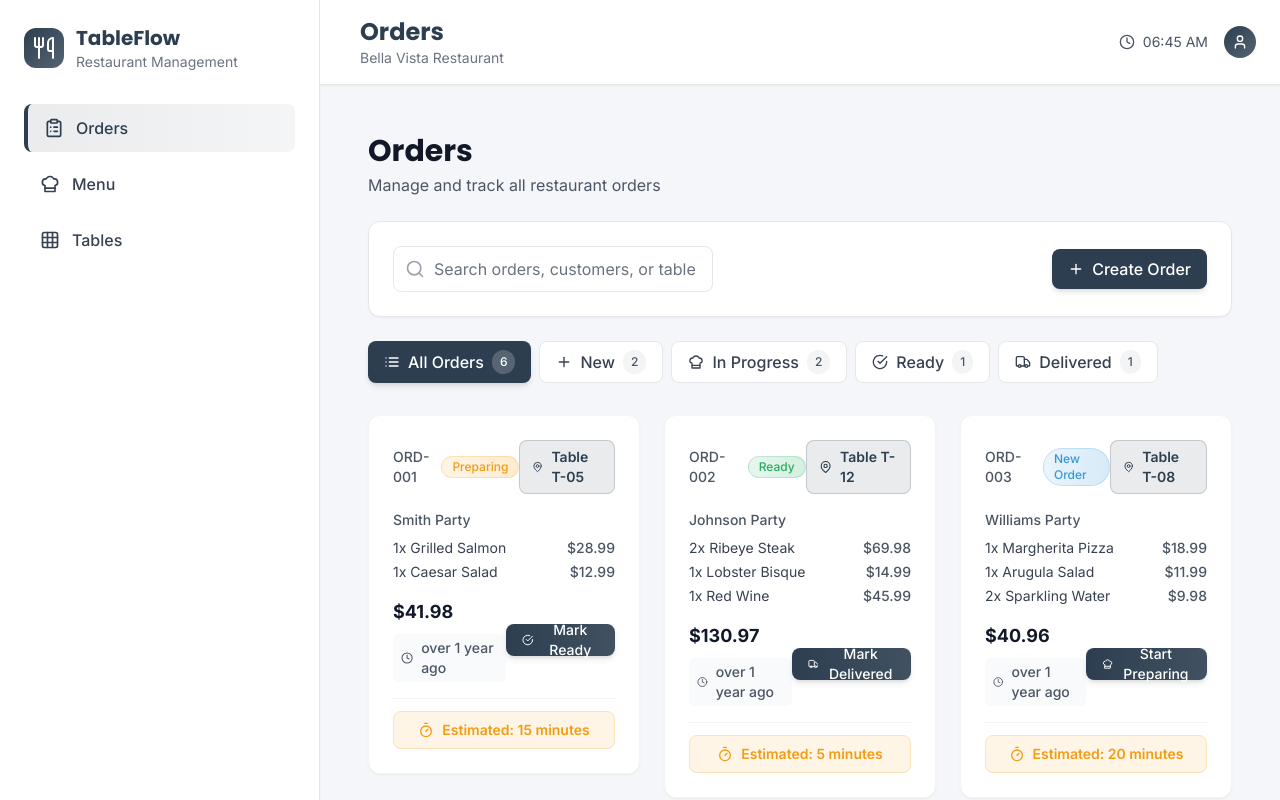
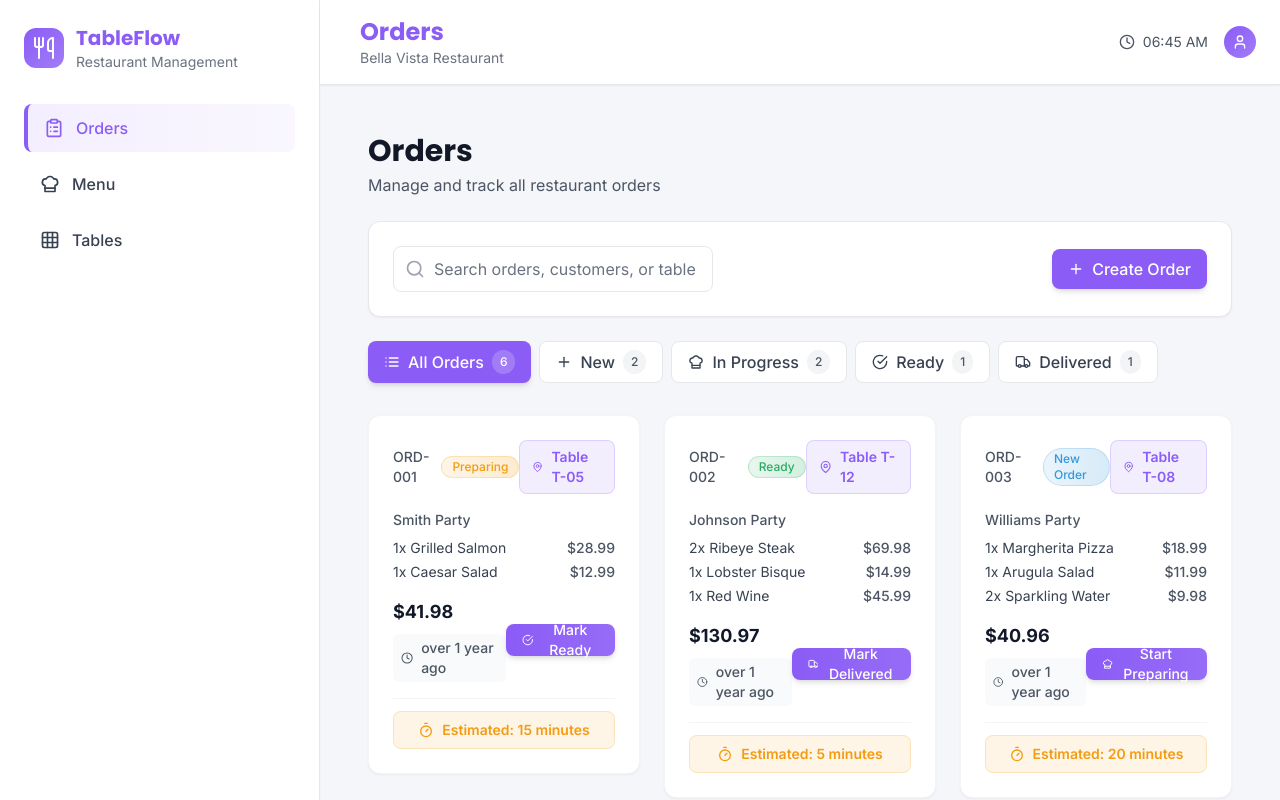
Before and after one commit to apper-canvas/tableflow-cosmos, a React (Vite) app: page /orders in a window 1280 px wide. Shown: the top 800 px of the page. Built offline with nearby package versions, Linux system fonts and the light colour scheme.

Commit message:
Change theme color from dark blue to modern purple (#8B5CF6)

```diff
--- a/src/App.jsx
+++ b/src/App.jsx
@@ -27,11 +27,10 @@ function App() {
           closeOnClick
           rtl={false}
           pauseOnFocusLoss
-          draggable
-          pauseOnHover
-          theme="light"
-          toastClassName="shadow-lg"
-          style={{ zIndex: 9999 }}
+/>
+        <ToastContainer
+          position="top-right"
+          autoClose={3000}
         />
       </div>
     </Router>
--- a/tailwind.config.js
+++ b/tailwind.config.js
@@ -5,9 +5,9 @@ export default {
     "./src/**/*.{js,ts,jsx,tsx}",
   ],
   theme: {
-    extend: {
+extend: {
       colors: {
-        primary: '#2C3E50',
+        primary: '#8B5CF6',
         secondary: '#E74C3C',
         accent: '#F39C12',
         success: '#27AE60',
```
